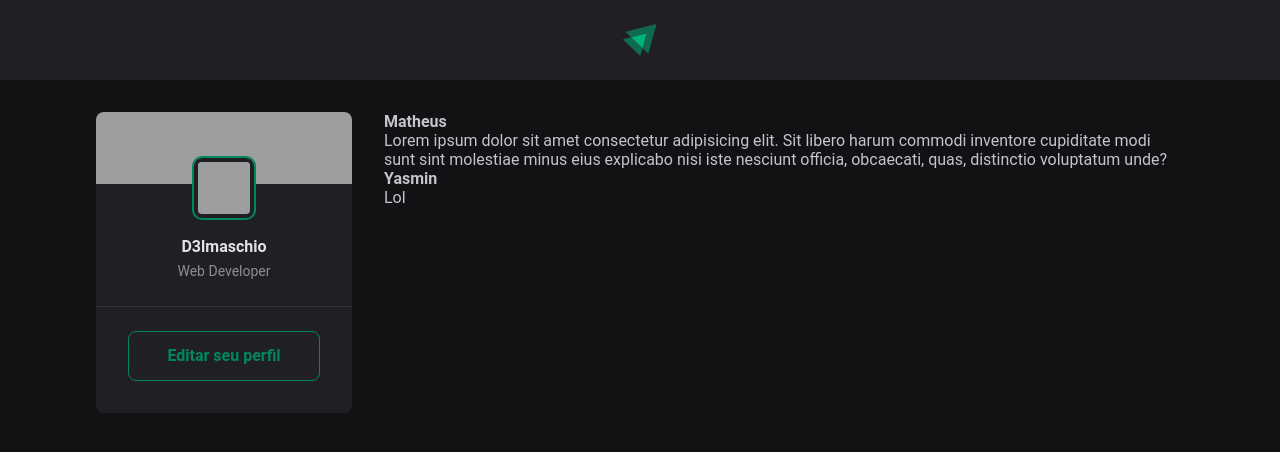
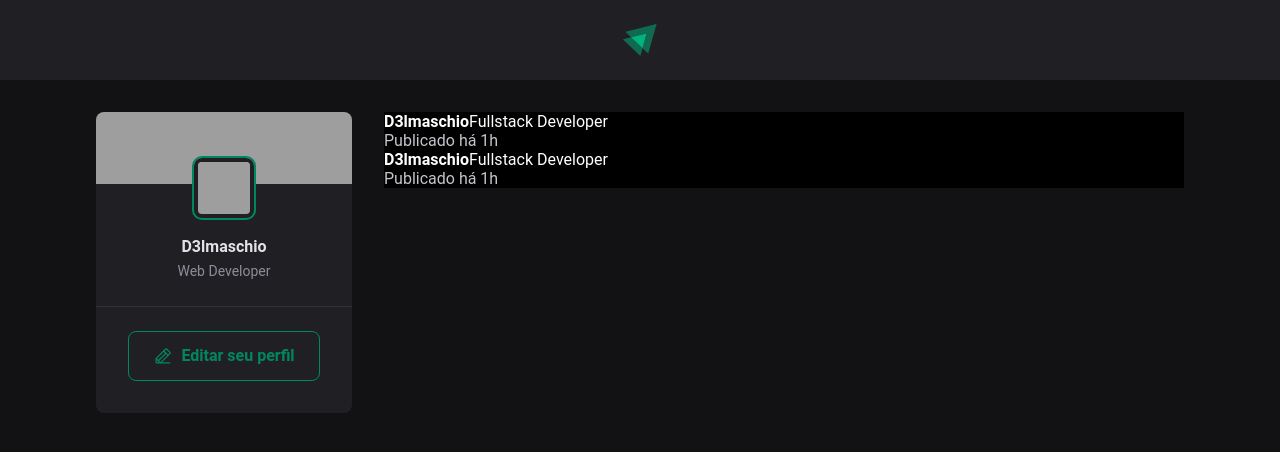
Before and after one commit to D3lmaschio/learning-react-2025, a React app: page / in a window 1280 px wide. Shown: the top 452 px of the page. Built offline with nearby package versions, Linux system fonts and the light colour scheme; grey boxes are pictures that could not be loaded; the HTML template or start-up script is replaced by a standard one.

Commit message:
do trabalho

```diff
--- a/package.json
+++ b/package.json
@@ -11,6 +11,7 @@
   },
   "dependencies": {
     "@phosphor-icons/react": "github:phosphor-icons/react",
+    "phosphor-react": "^1.4.1",
     "react": "^19.1.0",
     "react-dom": "^19.1.0"
   },
--- a/src/App.jsx
+++ b/src/App.jsx
@@ -1,4 +1,4 @@
-import { Post } from "./Post";
+import { Post } from "./components/Post";
 import { Header } from "./components/Header";
 import { Sidebar } from "./components/Sidebar"
 
--- a/src/Post.jsx
+++ /dev/null
@@ -1,8 +0,0 @@
-export function Post(props) {
-    return (
-        <>
-            <strong>{props.author}</strong>
-            <p>{props.content}</p>
-        </>
-    )
-}
--- /dev/null
+++ b/src/components/Post.jsx
@@ -0,0 +1,19 @@
+import styles from './Post.module.css';
+
+export function Post() {
+  return (
+    <article className={styles.post}>
+      <header>
+        <div className={styles.author}>
+          {/* <img className={styles.avatar} src="https://github.com/D3lmaschio.png" /> */}
+          <div className={styles.authorInfo}>
+            <strong>D3lmaschio</strong>
+            <span>Fullstack Developer</span>
+          </div>
+        </div>
+
+        <time title="26 de Maio às 15h53" dateTime="2025-05-26 15:50:00">Publicado há 1h</time>
+      </header>
+    </article>
+  );
+}
--- /dev/null
+++ b/src/components/Post.module.css
@@ -0,0 +1,17 @@
+.post {
+  background-color: black;
+}
+
+.avatar {
+
+
+}
+
+.author {
+  background-color: black;
+
+}
+
+.authorInfo {
+  color: var(--white);
+}
--- a/src/components/Sidebar.jsx
+++ b/src/components/Sidebar.jsx
@@ -1,4 +1,4 @@
-import {  } from 'phosphor-react';
+import { PencilLine } from 'phosphor-react';
 
 import styles from './Sidebar.module.css';
 import { Avatar } from './Avatar';
@@ -12,13 +12,16 @@ export function Sidebar() {
             />
 
             <div className={styles.profile}>
-                 <img className={styles.avatar} src="https://github.com/D3lmaschio.png" />
+                <img className={styles.avatar} src="https://github.com/D3lmaschio.png" />
                 <strong>D3lmaschio</strong>
                 <span>Web Developer</span>
             </div>
 
             <footer>
-                <a href="#">Editar seu perfil</a>
+                <a href="#">
+                    <PencilLine size={20}/>
+                    Editar seu perfil
+                    </a>
             </footer>
         </aside>
     );
--- a/src/components/Sidebar.module.css
+++ b/src/components/Sidebar.module.css
@@ -60,4 +60,14 @@
     display: flex;
     align-items: center;
     justify-content: center;
+
+    gap: 0.5rem;
+
+    transition: color 0.1s, background-color 0.1s;
 }
+
+.sidebar footer a:hover {
+    background-color: var(--green-500);
+    color: var(--white);
+
+}
```
Also changed, not shown: 1 other file (tests, documents, lock files or other folders).
